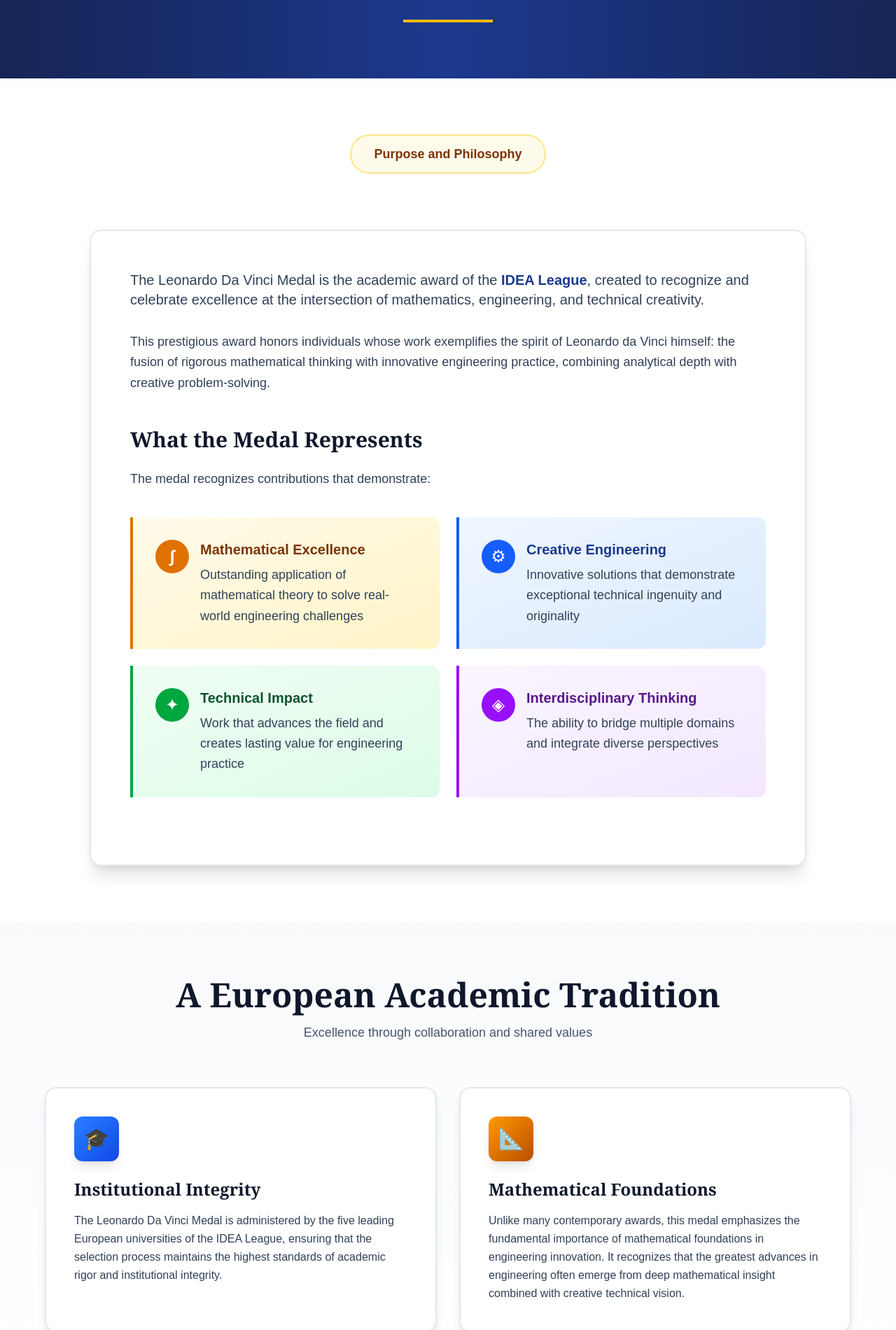
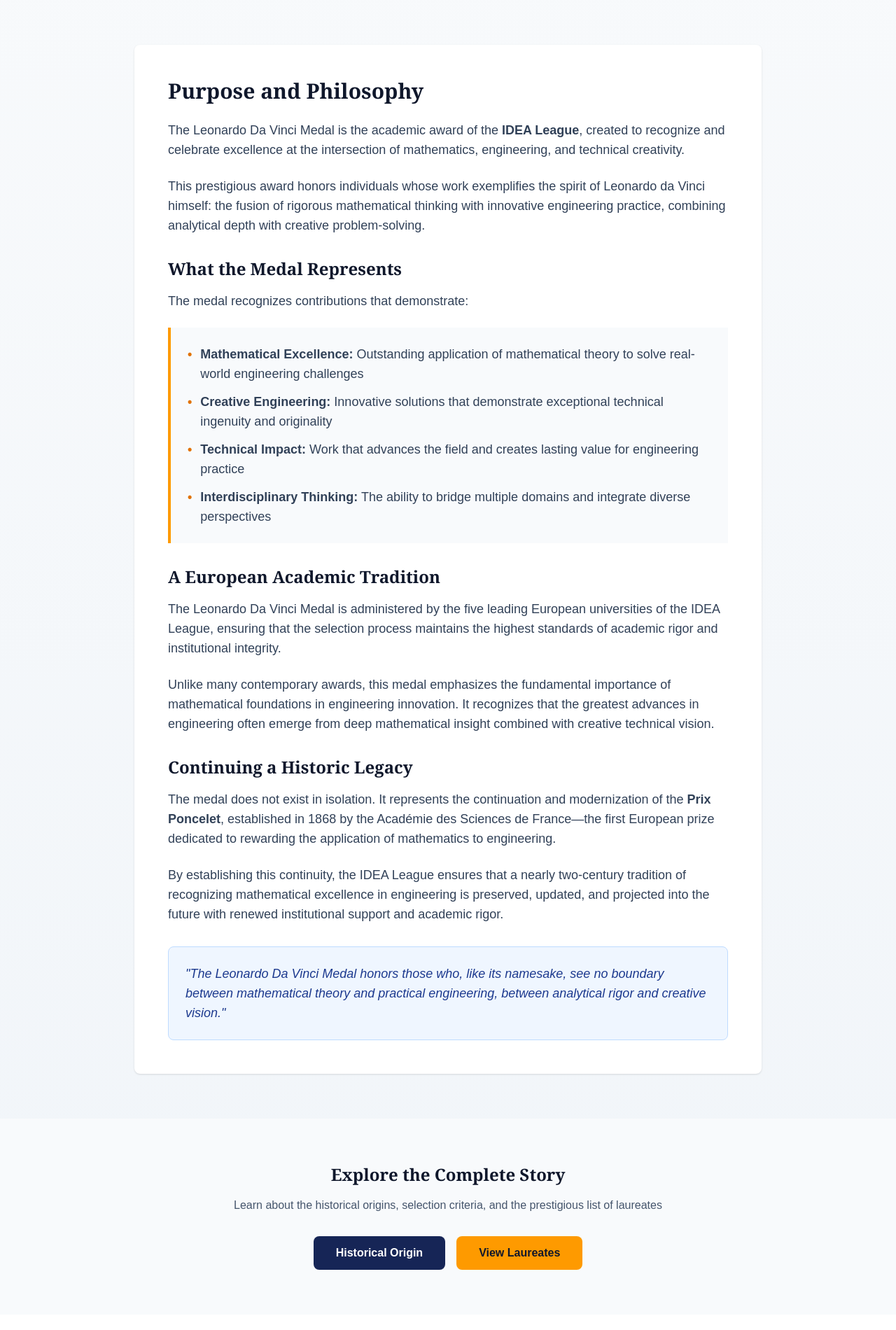
Before and after one commit to QuantuSync/leonardo-medal, a Next.js app: page /about in a window 1280 px wide. Shown: the part 260-2160 px from the top of the page at 70% size. After the commit the page ends 2138 px from the top, so only its background shows below. Built offline with nearby package versions, Linux system fonts and the light colour scheme.

Commit message:
Remove pre-title containers from all pages

```diff
--- a/app/about/page.tsx
+++ b/app/about/page.tsx
@@ -2,27 +2,25 @@ export default function AboutPage() {
   return (
     <main className="min-h-screen bg-gradient-to-b from-slate-50 to-slate-100">
       {/* Header */}
-      <section className="bg-gradient-to-r from-blue-950 via-blue-900 to-blue-950 text-white py-20 px-4 sm:px-6 lg:px-8">
+      <section className="bg-blue-950 text-white py-16 px-4 sm:px-6 lg:px-8">
         <div className="max-w-4xl mx-auto text-center">
-          <h1 className="text-4xl md:text-6xl font-serif font-bold mb-6">
+          <h1 className="text-4xl md:text-5xl font-serif font-bold mb-4">
             About the Leonardo Da Vinci Medal
           </h1>
-          <div className="w-32 h-1 bg-amber-400 mx-auto"></div>
+          <div className="w-24 h-1 bg-amber-500 mx-auto"></div>
         </div>
       </section>
 
       {/* Main Content */}
-      <section className="py-20 px-4 sm:px-6 lg:px-8 bg-white">
-        <div className="max-w-5xl mx-auto">
-          <div className="text-center mb-12">
-            <div className="inline-block bg-amber-50 border-2 border-amber-200 rounded-full px-8 py-3 mb-8">
-              <p className="text-amber-900 font-semibold text-lg">Purpose and Philosophy</p>
-            </div>
-          </div>
+      <section className="py-16 px-4 sm:px-6 lg:px-8">
+        <div className="max-w-4xl mx-auto">
+          <div className="bg-white rounded-lg shadow-sm p-8 md:p-12 space-y-6 text-slate-700 text-lg">
+            <h2 className="text-3xl font-serif font-bold text-slate-900 mb-6">
+              Purpose and Philosophy
+            </h2>
 
-          <div className="bg-white rounded-2xl shadow-xl border-2 border-slate-200 p-10 md:p-14 space-y-8 text-slate-700 text-lg leading-relaxed">
-            <p className="text-xl">
-              The Leonardo Da Vinci Medal is the academic award of the <span className="font-semibold text-blue-900">IDEA League</span>,
+            <p>
+              The Leonardo Da Vinci Medal is the academic award of the <span className="font-semibold">IDEA League</span>,
               created to recognize and celebrate excellence at the intersection of mathematics, engineering,
               and technical creativity.
             </p>
@@ -33,7 +31,7 @@ export default function AboutPage() {
               depth with creative problem-solving.
             </p>
 
-            <h3 className="text-3xl font-serif font-bold text-slate-900 mt-12 mb-6">
+            <h3 className="text-2xl font-serif font-bold text-slate-900 mt-8 mb-4">
               What the Medal Represents
             </h3>
 
@@ -41,120 +39,52 @@ export default function AboutPage() {
               The medal recognizes contributions that demonstrate:
             </p>
 
-            <div className="grid md:grid-cols-2 gap-6 my-10">
-              <div className="group bg-gradient-to-br from-amber-50 to-amber-100 border-l-4 border-amber-600 rounded-r-xl p-8 hover:shadow-lg transition-all">
-                <div className="flex items-start space-x-4">
-                  <div className="bg-amber-600 text-white rounded-full w-12 h-12 flex items-center justify-center flex-shrink-0 text-2xl font-bold">
-                    ∫
-                  </div>
-                  <div>
-                    <h4 className="font-bold text-amber-900 mb-2 text-xl">Mathematical Excellence</h4>
-                    <p className="text-slate-700">Outstanding application of mathematical theory to solve real-world engineering challenges</p>
-                  </div>
-                </div>
-              </div>
-
-              <div className="group bg-gradient-to-br from-blue-50 to-blue-100 border-l-4 border-blue-600 rounded-r-xl p-8 hover:shadow-lg transition-all">
-                <div className="flex items-start space-x-4">
-                  <div className="bg-blue-600 text-white rounded-full w-12 h-12 flex items-center justify-center flex-shrink-0 text-2xl">
-                    ⚙
-                  </div>
-                  <div>
-                    <h4 className="font-bold text-blue-900 mb-2 text-xl">Creative Engineering</h4>
-                    <p className="text-slate-700">Innovative solutions that demonstrate exceptional technical ingenuity and originality</p>
-                  </div>
-                </div>
-              </div>
-
-              <div className="group bg-gradient-to-br from-green-50 to-green-100 border-l-4 border-green-600 rounded-r-xl p-8 hover:shadow-lg transition-all">
-                <div className="flex items-start space-x-4">
-                  <div className="bg-green-600 text-white rounded-full w-12 h-12 flex items-center justify-center flex-shrink-0 text-2xl">
-                    ✦
-                  </div>
-                  <div>
-                    <h4 className="font-bold text-green-900 mb-2 text-xl">Technical Impact</h4>
-                    <p className="text-slate-700">Work that advances the field and creates lasting value for engineering practice</p>
-                  </div>
-                </div>
-              </div>
-
-              <div className="group bg-gradient-to-br from-purple-50 to-purple-100 border-l-4 border-purple-600 rounded-r-xl p-8 hover:shadow-lg transition-all">
-                <div className="flex items-start space-x-4">
-                  <div className="bg-purple-600 text-white rounded-full w-12 h-12 flex items-center justify-center flex-shrink-0 text-2xl">
-                    ◈
-                  </div>
-                  <div>
-                    <h4 className="font-bold text-purple-900 mb-2 text-xl">Interdisciplinary Thinking</h4>
-                    <p className="text-slate-700">The ability to bridge multiple domains and integrate diverse perspectives</p>
-                  </div>
-                </div>
-              </div>
-            </div>
-          </div>
-        </div>
-      </section>
-
-      {/* European Tradition */}
-      <section className="py-20 px-4 sm:px-6 lg:px-8 bg-gradient-to-b from-slate-50 to-white">
-        <div className="max-w-6xl mx-auto">
-          <div className="text-center mb-16">
-            <h2 className="text-4xl md:text-5xl font-serif font-bold text-slate-900 mb-4">
-              A European Academic Tradition
-            </h2>
-            <p className="text-lg text-slate-600">
-              Excellence through collaboration and shared values
+            <div className="bg-slate-50 border-l-4 border-amber-500 p-6 my-6 space-y-3">
+              <p className="flex items-start">
+                <span className="text-amber-600 font-bold mr-3">•</span>
+                <span><span className="font-semibold">Mathematical Excellence:</span> Outstanding application
+                of mathematical theory to solve real-world engineering challenges</span>
+              </p>
+              <p className="flex items-start">
+                <span className="text-amber-600 font-bold mr-3">•</span>
+                <span><span className="font-semibold">Creative Engineering:</span> Innovative solutions that
+                demonstrate exceptional technical ingenuity and originality</span>
+              </p>
+              <p className="flex items-start">
+                <span className="text-amber-600 font-bold mr-3">•</span>
+                <span><span className="font-semibold">Technical Impact:</span> Work that advances the field
+                and creates lasting value for engineering practice</span>
+              </p>
+              <p className="flex items-start">
+                <span className="text-amber-600 font-bold mr-3">•</span>
+                <span><span className="font-semibold">Interdisciplinary Thinking:</span> The ability to bridge
+                multiple domains and integrate diverse perspectives</span>
               </p>
             </div>
 
-          <div className="grid md:grid-cols-2 gap-8">
-            <div className="bg-white rounded-2xl shadow-lg border-2 border-slate-200 p-10">
-              <div className="bg-gradient-to-br from-blue-500 to-blue-700 rounded-xl w-16 h-16 flex items-center justify-center mb-6 text-3xl text-white shadow-lg">
-                🎓
-              </div>
-              <h3 className="text-2xl font-serif font-bold text-slate-900 mb-4">
-                Institutional Integrity
+            <h3 className="text-2xl font-serif font-bold text-slate-900 mt-8 mb-4">
+              A European Academic Tradition
             </h3>
-              <p className="text-slate-700 leading-relaxed">
+
+            <p>
               The Leonardo Da Vinci Medal is administered by the five leading European universities of the
               IDEA League, ensuring that the selection process maintains the highest standards of academic
               rigor and institutional integrity.
             </p>
-            </div>
 
-            <div className="bg-white rounded-2xl shadow-lg border-2 border-slate-200 p-10">
-              <div className="bg-gradient-to-br from-amber-500 to-amber-700 rounded-xl w-16 h-16 flex items-center justify-center mb-6 text-3xl text-white shadow-lg">
-                📐
-              </div>
-              <h3 className="text-2xl font-serif font-bold text-slate-900 mb-4">
-                Mathematical Foundations
-              </h3>
-              <p className="text-slate-700 leading-relaxed">
+            <p>
               Unlike many contemporary awards, this medal emphasizes the fundamental importance of mathematical
               foundations in engineering innovation. It recognizes that the greatest advances in engineering
               often emerge from deep mathematical insight combined with creative technical vision.
             </p>
-            </div>
-          </div>
-        </div>
-      </section>
 
-      {/* Historic Legacy */}
-      <section className="py-20 px-4 sm:px-6 lg:px-8 bg-white">
-        <div className="max-w-5xl mx-auto">
-          <div className="text-center mb-12">
-            <h2 className="text-4xl md:text-5xl font-serif font-bold text-slate-900 mb-4">
+            <h3 className="text-2xl font-serif font-bold text-slate-900 mt-8 mb-4">
               Continuing a Historic Legacy
-            </h2>
-            <p className="text-lg text-slate-600">
-              Two centuries of recognizing excellence
-            </p>
-          </div>
+            </h3>
 
-          <div className="bg-gradient-to-br from-slate-900 to-blue-950 rounded-2xl shadow-2xl p-10 md:p-14 text-white">
-            <div className="space-y-6 text-lg leading-relaxed">
-              <p className="text-xl">
+            <p>
               The medal does not exist in isolation. It represents the continuation and modernization of the
-                <span className="font-semibold text-amber-400"> Prix Poncelet</span>, established in 1868 by the Académie des
+              <span className="font-semibold"> Prix Poncelet</span>, established in 1868 by the Académie des
               Sciences de France—the first European prize dedicated to rewarding the application of mathematics
               to engineering.
             </p>
@@ -165,56 +95,30 @@ export default function AboutPage() {
               future with renewed institutional support and academic rigor.
             </p>
 
-              <div className="bg-white/10 backdrop-blur-sm border-2 border-amber-400 rounded-xl p-8 mt-8">
-                <div className="flex items-center justify-center space-x-6 mb-6">
-                  <div className="text-center">
-                    <div className="text-5xl font-bold text-amber-400">1868</div>
-                    <div className="text-sm text-blue-200 mt-2">Prix Poncelet</div>
-                  </div>
-                  <div className="text-4xl text-amber-400">→</div>
-                  <div className="text-center">
-                    <div className="text-5xl font-bold text-amber-400">2026</div>
-                    <div className="text-sm text-blue-200 mt-2">Leonardo Medal</div>
-                  </div>
-                </div>
-                <p className="text-center text-blue-100 text-lg">
-                  One continuous tradition of excellence
+            <div className="bg-blue-50 border border-blue-200 rounded-lg p-6 mt-8">
+              <p className="text-blue-900 italic">
+                "The Leonardo Da Vinci Medal honors those who, like its namesake, see no boundary between
+                mathematical theory and practical engineering, between analytical rigor and creative vision."
               </p>
-              </div>
             </div>
           </div>
         </div>
       </section>
 
-      {/* Quote Section */}
-      <section className="py-20 px-4 sm:px-6 lg:px-8 bg-gradient-to-b from-slate-50 to-white">
-        <div className="max-w-4xl mx-auto">
-          <div className="bg-gradient-to-br from-blue-50 to-blue-100 border-l-4 border-blue-600 rounded-r-2xl p-12 shadow-xl">
-            <svg className="w-16 h-16 text-blue-300 mb-6 mx-auto" fill="currentColor" viewBox="0 0 24 24">
-              <path d="M14.017 21v-7.391c0-5.704 3.731-9.57 8.983-10.609l.995 2.151c-2.432.917-3.995 3.638-3.995 5.849h4v10h-9.983zm-14.017 0v-7.391c0-5.704 3.748-9.57 9-10.609l.996 2.151c-2.433.917-3.996 3.638-3.996 5.849h3.983v10h-9.983z" />
-            </svg>
-            <p className="text-2xl md:text-3xl text-blue-900 italic text-center font-medium leading-relaxed">
-              "The Leonardo Da Vinci Medal honors those who, like its namesake, see no boundary between
-              mathematical theory and practical engineering, between analytical rigor and creative vision."
-            </p>
-          </div>
-        </div>
-      </section>
-
       {/* CTA */}
-      <section className="py-20 px-4 sm:px-6 lg:px-8 bg-gradient-to-r from-blue-950 via-blue-900 to-blue-950 text-white">
+      <section className="py-16 px-4 sm:px-6 lg:px-8 bg-slate-50">
         <div className="max-w-4xl mx-auto text-center">
-          <h2 className="text-3xl font-serif font-bold mb-6">
+          <h2 className="text-2xl font-serif font-bold text-slate-900 mb-4">
             Explore the Complete Story
           </h2>
-          <p className="text-blue-100 mb-10 text-lg">
+          <p className="text-slate-600 mb-8">
             Learn about the historical origins, selection criteria, and the prestigious list of laureates
           </p>
           <div className="flex flex-col sm:flex-row gap-4 justify-center">
-            <a href="/history" className="bg-amber-500 text-slate-900 px-10 py-4 rounded-lg font-semibold hover:bg-amber-400 transition shadow-lg">
+            <a href="/history" className="bg-blue-950 text-white px-8 py-3 rounded-lg font-semibold hover:bg-blue-900 transition">
               Historical Origin
             </a>
-            <a href="/laureates" className="bg-transparent border-2 border-white text-white px-10 py-4 rounded-lg font-semibold hover:bg-white hover:text-blue-950 transition">
+            <a href="/laureates" className="bg-amber-500 text-slate-900 px-8 py-3 rounded-lg font-semibold hover:bg-amber-400 transition">
               View Laureates
             </a>
           </div>
--- a/app/criteria/page.tsx
+++ b/app/criteria/page.tsx
@@ -18,9 +18,7 @@ export default function CriteriaPage() {
       <section className="py-20 px-4 sm:px-6 lg:px-8 bg-white">
         <div className="max-w-5xl mx-auto">
           <div className="text-center mb-16">
-            <div className="inline-block bg-amber-50 border-2 border-amber-200 rounded-full px-8 py-3 mb-8">
-              <p className="text-amber-900 font-semibold text-lg">The Spirit of Leonardo</p>
-            </div>
+
             <p className="text-xl text-slate-700 leading-relaxed max-w-4xl mx-auto">
               The Leonardo Da Vinci Medal honors individuals whose work exemplifies the Renaissance ideal:
               the seamless integration of rigorous mathematical thinking with innovative engineering practice,
--- a/app/history/page.tsx
+++ b/app/history/page.tsx
@@ -18,9 +18,7 @@ export default function HistoryPage() {
       <section className="py-20 px-4 sm:px-6 lg:px-8 bg-white">
         <div className="max-w-5xl mx-auto">
           <div className="text-center mb-12">
-            <div className="inline-block bg-amber-50 border-2 border-amber-200 rounded-full px-8 py-3 mb-8">
-              <p className="text-amber-900 font-semibold text-lg">A Single Line of Historical Continuity</p>
-            </div>
+
             <p className="text-xl text-slate-700 leading-relaxed max-w-4xl mx-auto mb-6">
               The Leonardo Da Vinci Medal and the Prix Poncelet are not separate awards, but rather two chapters
               of the same story—a nearly two-century tradition of recognizing mathematical excellence applied to
--- a/app/idea-league/page.tsx
+++ b/app/idea-league/page.tsx
@@ -108,9 +108,7 @@ export default function IdeaLeaguePage() {
       <section className="py-20 px-4 sm:px-6 lg:px-8 bg-white">
         <div className="max-w-5xl mx-auto">
           <div className="text-center mb-12">
-            <div className="inline-block bg-blue-50 border-2 border-blue-200 rounded-full px-8 py-3 mb-8">
-              <p className="text-blue-900 font-semibold text-lg">Five Leading European Technical Universities</p>
-            </div>
+
             <p className="text-xl text-slate-700 leading-relaxed mb-6 max-w-4xl mx-auto">
               The IDEA League is a strategic alliance of five of Europe's leading universities of science
               and technology, formed to promote collaboration in education, research, and innovation.
--- a/app/laureates/page.tsx
+++ b/app/laureates/page.tsx
@@ -146,9 +146,7 @@ export default function LaureatesPage() {
       <section className="py-20 px-4 sm:px-6 lg:px-8 bg-white">
         <div className="max-w-6xl mx-auto">
           <div className="text-center mb-12">
-            <div className="inline-block bg-amber-50 border-2 border-amber-200 rounded-full px-8 py-3 mb-6">
-              <p className="text-amber-900 font-semibold text-lg">Next Award Ceremony</p>
-            </div>
+
             <p className="text-lg text-slate-600">
               February 15th · In commemoration of Galileo Galilei's birth
             </p>
--- a/app/page.tsx
+++ b/app/page.tsx
@@ -25,9 +25,6 @@ export default function Home() {
           <div className="grid lg:grid-cols-2 gap-16 items-center">
             {/* Text Column */}
             <div>
-              <div className="inline-block bg-amber-50 border-2 border-amber-200 rounded-full px-6 py-2 mb-6">
-                <p className="text-amber-900 font-semibold">A Two-Century Legacy</p>
-              </div>
               <h2 className="text-4xl md:text-5xl font-serif font-bold text-slate-900 mb-8">
                 Preserving Excellence Since 1868
               </h2>
```
Lines whose indentation alone changed are shown as unchanged.
